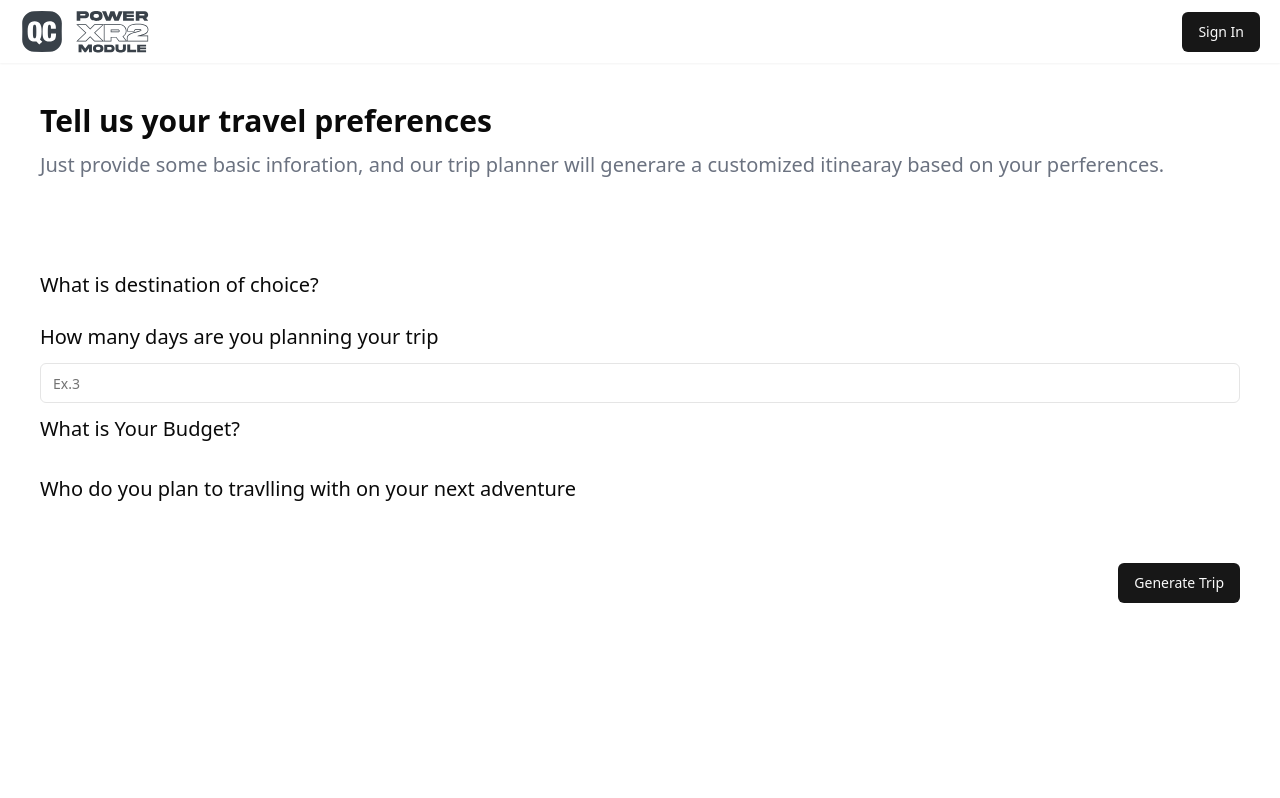
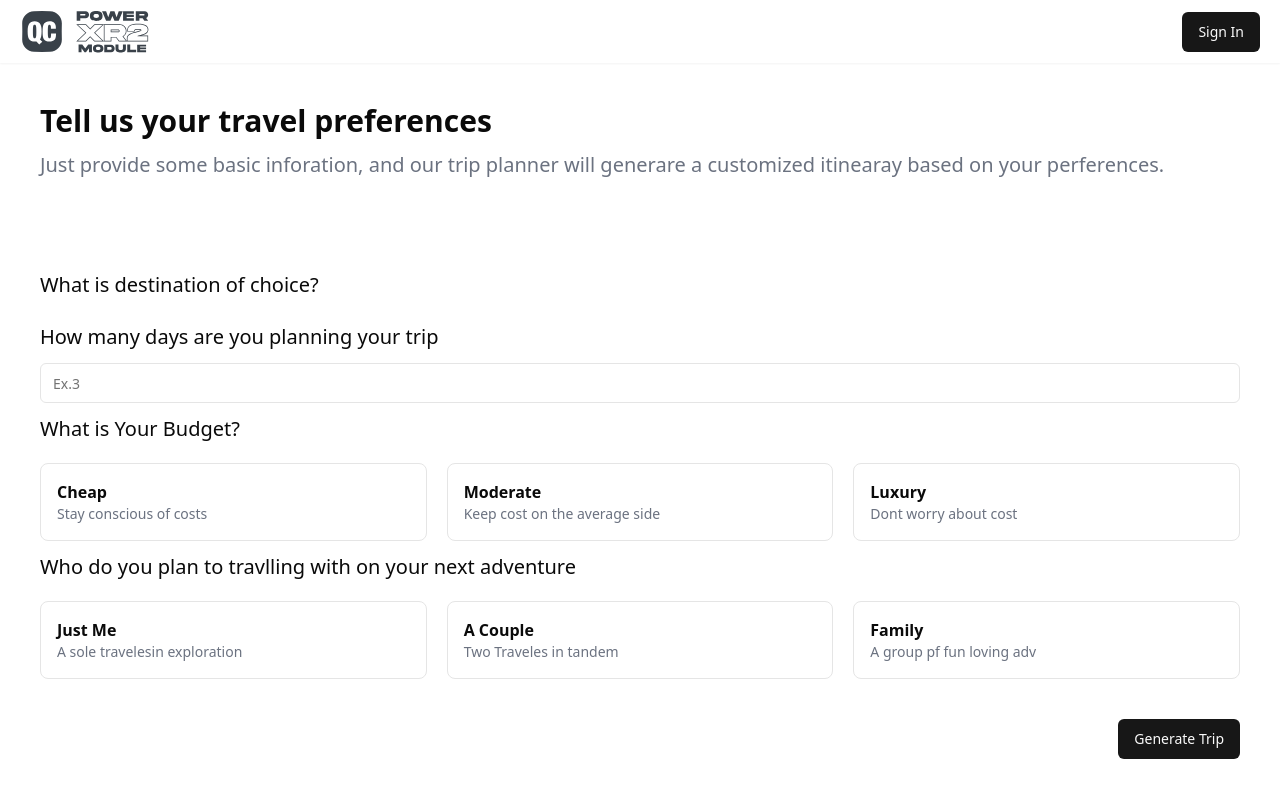
Before and after one commit to suraj1922/AI-Trip-Planner, a React (Vite) app: page /create-trip in a window 1280 px wide. Built offline with nearby package versions, Linux system fonts and the light colour scheme.

Commit message:
`Refactored JSX code in create-trip/index.jsx to remove unnecessary whitespace and correct formatting`

```diff
--- a/src/create-trip/index.jsx
+++ b/src/create-trip/index.jsx
@@ -35,25 +35,25 @@ function CreateTrip() {
       <div>
         <h2 className='text-xl my-3 font-medium'>What is Your Budget?</h2>
         <div className='grid grid-cols-3 gap-5 mt-5'>
-          {SelectBudgetOptions.map((item, index) => {
+          {SelectBudgetOptions.map((item, index) => (
             <div key={index} className='p-4 border cursor-pointer rounded-lg hover:shadow-lg'>
               <h2 className='text-4xl'>{item.icons}</h2>
               <h2 className='font-bold'>{item.title}</h2>
               <h2 className='text-sm text-gray-500'>{item.desc}</h2>
             </div>
-          })}
+          ))}
         </div>
       </div>
       <div>
         <h2 className='text-xl my-3 font-medium'>Who do you plan to travlling with on your next adventure</h2>
         <div className='grid grid-cols-3 gap-5 mt-5'>
-          {SelectTravelesList.map((item, index) => {
+          {SelectTravelesList.map((item, index) => (
             <div key={index} className='p-4 border cursor-pointer rounded-lg hover:shadow-lg'>
               <h2 className='text-4xl'>{item.icons}</h2>
               <h2 className='font-bold'>{item.title}</h2>
               <h2 className='text-sm text-gray-500'>{item.desc}</h2>
             </div>
-          })}
+          ))}
         </div>
       </div>
 
```
